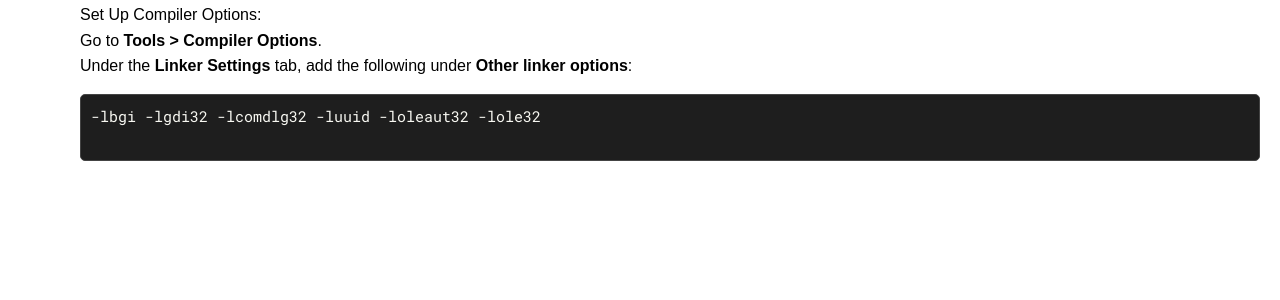
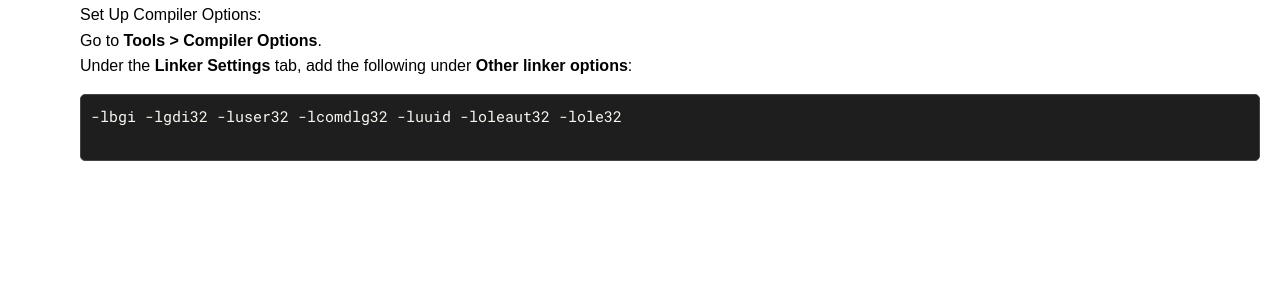
Before and after one commit to AlbatrossC/sppu-codes, a Flask app: page / in a window 1280 px wide. Shown: the part 430-730 px from the top of the page. Run offline with Flask 3, Linux system fonts and the light colour scheme.

Commit message:
Changed in dsl.json

```diff
--- a/templates/index.html
+++ b/templates/index.html
@@ -18,7 +18,7 @@
         Go to <strong>Tools > Compiler Options</strong>.<br>
         Under the <strong>Linker Settings</strong> tab, add the following under <strong>Other linker options</strong>:
         <pre>
--lbgi -lgdi32 -lcomdlg32 -luuid -loleaut32 -lole32
+-lbgi -lgdi32 -luser32 -lcomdlg32 -luuid -loleaut32 -lole32
         </pre>
     </li>
 </ol>
```
